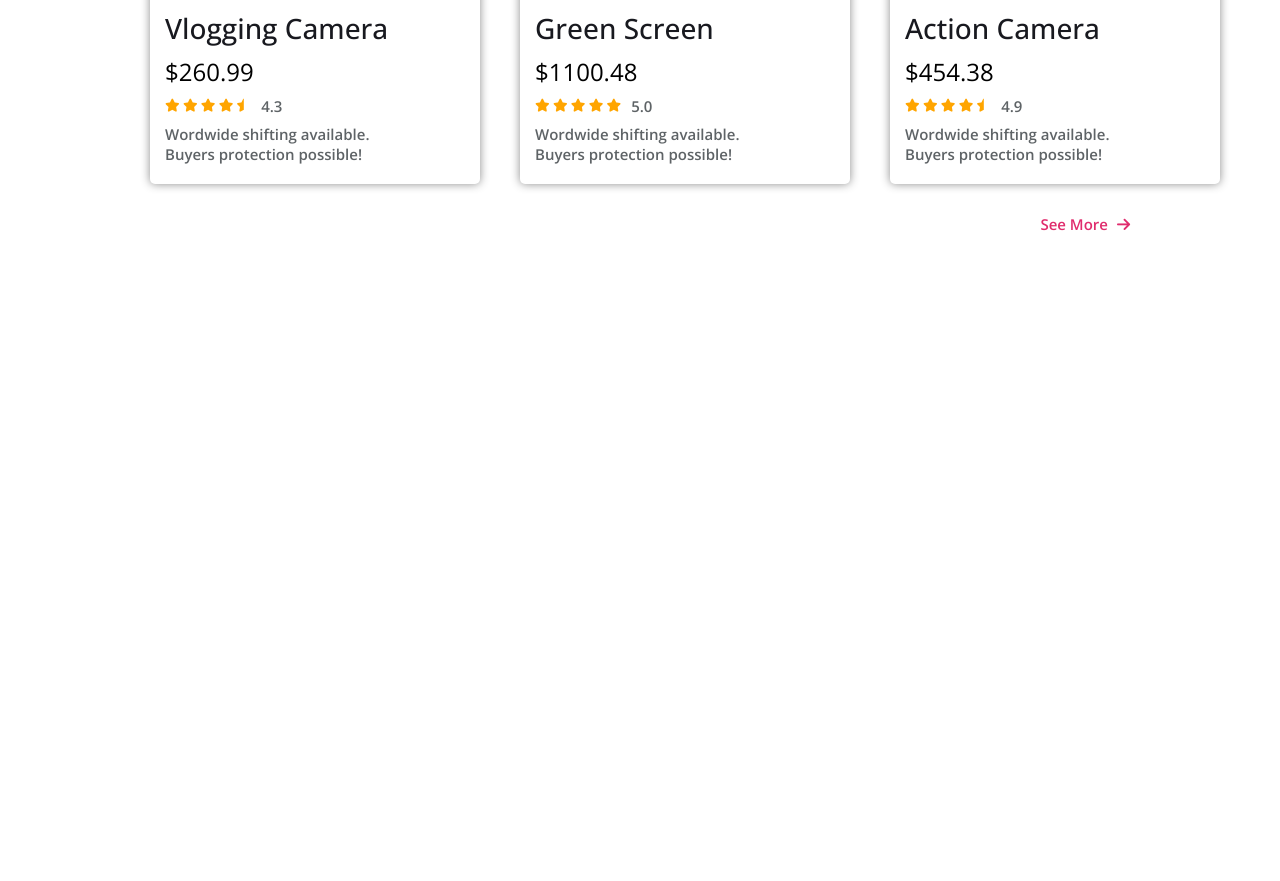
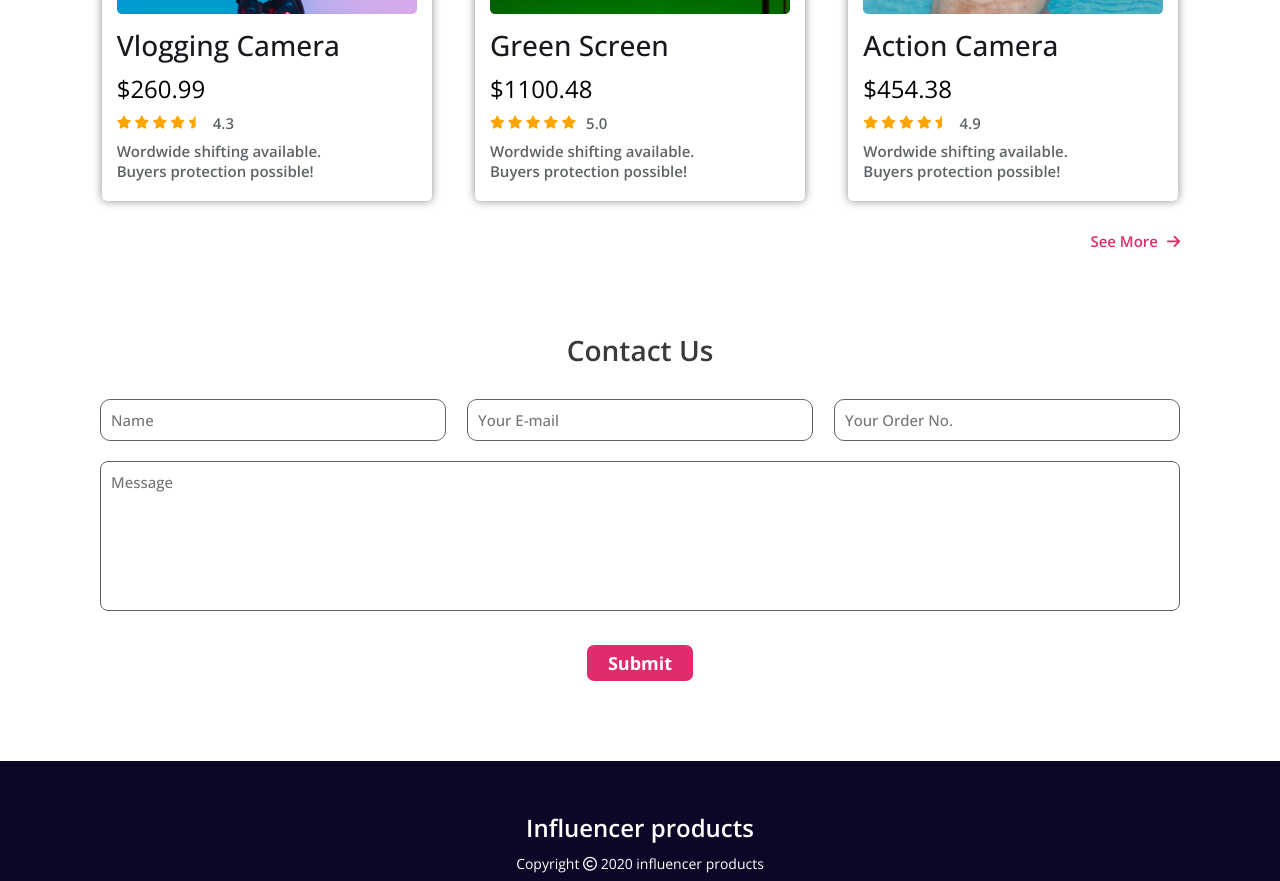
Before and after one commit to imran-hossain-bhuiyan/assignment-2, a plain HTML site: page index.html in a window 1280 px wide. Shown: the part 1919-2800 px from the top of the page. Before the commit the page ends 2203 px from the top, so only its background shows below. Drawn offline with nearby package versions, Linux system fonts and the light colour scheme.

Commit message:
full website for desktop

```diff
--- a/css/style.css
+++ b/css/style.css
@@ -18,7 +18,7 @@
       Header part Start
 ========================== */
 header{
-    margin: 50px 80px;
+    margin: 50px 100px;
 }
 header .nav-bar{
     display: flex;
@@ -60,7 +60,7 @@ header .nav-bar ul li a{
 
 #banner-part{
     display: flex;
-    margin: 50px 80px;
+    margin: 50px 100px;
 }
 
 #banner-part .text{
@@ -94,6 +94,7 @@ header .nav-bar ul li a{
     display: flex;
     justify-content: space-between;
     align-items: center;
+    cursor: pointer;
 }
 
 #banner-part .text .button span{
@@ -147,7 +148,7 @@ header .nav-bar ul li a{
       Collection part Start
 ==================================== */
 #collection-part{
-    margin: 50px 150px;
+    margin: 80px 100px;
 }
 
 #collection-part h2{
@@ -228,3 +229,126 @@ header .nav-bar ul li a{
 /* ================================
       Collection part End
 ================================= */
+
+
+/* ================================
+      Contact part Start
+================================= */
+
+#contact-part{
+    margin: 80px 100px;
+}
+
+#contact-part h2{
+    font-family: 'Open Sans', sans-serif;
+    font-weight: 600;
+    font-size: 28px;
+    color: #3A3A3A;
+    text-align: center;
+    margin-bottom: 30px;
+}
+
+#contact-part .form_main{
+    display: flex;
+    justify-content: space-between;
+    margin-bottom: 20px;
+}
+#contact-part .form_main input{
+    width: 30%;
+    border-radius: 10px;
+    padding: 5px 10px;
+    height: 30px;
+    font-family: 'Open Sans', sans-serif;
+    font-weight: 500;
+    font-size: 15px;
+    color: #111;
+    outline: none;
+    border: 1px solid #5E6366;
+}
+
+#contact-part textarea{
+    border-radius: 8px;
+    padding: 10px;
+    height: 150px;
+    width: 100%;
+    padding-left: 10px;
+    font-family: 'Open Sans', sans-serif;
+    font-weight: 500;
+    font-size: 15px;
+    color: #111;
+    box-sizing: border-box;
+    resize: none;
+    outline: none;
+    border: 1px solid #5E6366;
+}
+
+#contact-part .button{
+    text-align: center;
+    margin-top: 30px;
+}
+
+#contact-part .button button{
+    padding: 5px 20px;
+    font-family: 'Open Sans', sans-serif;
+    font-weight: 700;
+    font-size: 18px;
+    color: #fff;
+    background: #E02C6D;
+    border-radius: 7px;
+    cursor: pointer;
+    border: 1px solid transparent;
+    transition: .4s;
+}
+
+#contact-part .button button:hover{
+    background: #FFF;
+    color: #E02C6D;
+    border-color: #E02C6D;
+}
+
+
+/* ================================
+      Contact part End
+================================= */
+
+
+/* ================================
+      Footer part Start
+================================= */
+
+footer{
+    text-align: center;
+    background: #0A0826;
+    color: #FFF;
+    padding: 50px 0;
+    font-family: 'Open Sans', sans-serif;
+}
+
+footer h3{
+    font-size: 24px;
+    font-weight: 600;
+}
+
+footer p{
+    font-size: 14px;
+    font-weight: 400;
+    margin: 10px 0;
+}
+
+
+footer h6{
+    font-size: 12px;
+    font-weight: 400;
+    margin-bottom: 15px;
+}
+
+footer .social_media i{
+    font-size: 24px;
+    margin: 0 10px;
+    color: rgb(216, 219, 218);
+}
+
+
+/* ================================
+      Footer part End
+================================= */
--- a/index.html
+++ b/index.html
@@ -47,7 +47,7 @@
 
         <div class="text">
             <h1>Start your Journey as Influencer</h1>
-            <p>Lorem ipsum dolor sit amet, consectetur adipiscing elit. Sem vestibulum sed scelerisque eros. Lectus faucibus.</p>
+            <p>A person who is able to generate interest in something (such as a consumer product) by posting about it on social media,is called an influencer.</p>
             <div class="button">
                 <a href="#">Preebook now</a>
                 <span>&#129070</span>
@@ -237,5 +237,53 @@
     =============================-->
 
 
+    <!--=========================
+         Contact part Start
+    =============================-->
+    <section id="contact-part">
+        <div class="headline">
+            <h2>Contact Us</h2>
+        </div>
+
+        <form>
+            <div class="form_main">
+                <input type="text" placeholder="Name">
+                <input type="email" placeholder="Your E-mail">
+                <input type="text" placeholder="Your Order No.">
+            </div>
+            <textarea placeholder="Message"></textarea>
+            <div class="button">
+                <button type="submit">Submit</button>
+            </div>
+        </form>
+    </section>
+
+    <!--=========================
+         Contact part End
+    =============================-->
+
+
+    <!--=========================
+         Footer part Start
+    =============================-->
+
+    <footer>
+        <h3>Influencer products</h3>
+        <p>Copyright <i class="far fa-copyright"></i> 2020  influencer products</p>
+        <h6>All rights reserved</h6>
+
+        <div class="social_media">
+            <a href="#"><i class="fab fa-twitter-square"></i></a>
+            <a href="#"><i class="fab fa-facebook-square"></i></a>
+            <a href="#"><i class="fab fa-instagram-square"></i></a>
+            <a href="#"><i class="fab fa-youtube-square"></i></a>
+        </div>
+    </footer>
+
+    <!--=========================
+         Footer part End
+    =============================-->
+
+
 </body>
 </html>
```
